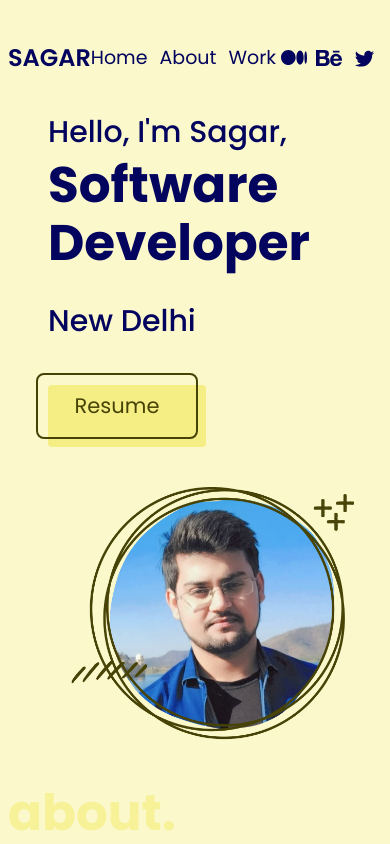
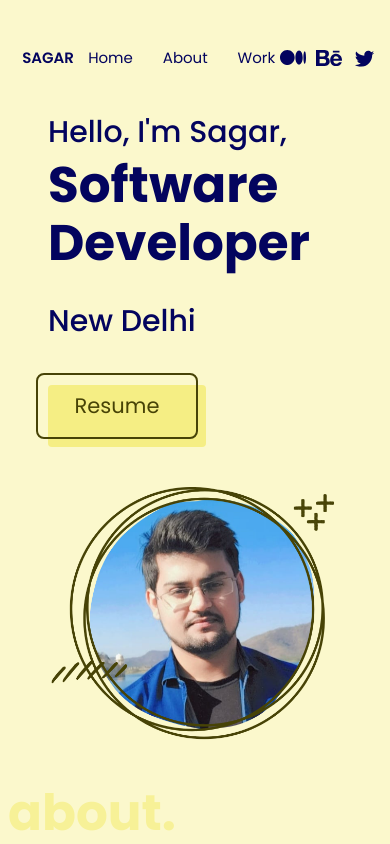
Before and after one commit to sagarMishra15/My-Portfolio, a React (Vite) app: page / in a window 390 px wide. Shown: the top 844 px of the page. Built offline with nearby package versions, Linux system fonts and the light colour scheme.

Commit message:
fixed visit button and bugs

```diff
--- a/src/components/Home.jsx
+++ b/src/components/Home.jsx
@@ -7,7 +7,7 @@ export const Home = () => {
       sx={{
         // border: "1px solid red",
         mx: { xs: 5, sm: 10, lg: 19 },
-        mb: { xs: 5, sm: 10, lg:19 },
+        mb: { xs: 5, sm: 10, lg: 19 },
       }}
     >
       <Grid container>
@@ -114,7 +114,11 @@ export const Home = () => {
           <img
             src={home}
             alt="Home Image"
-            style={{ maxWidth: "100%", height: "auto", paddingLeft: 20 }}
+            style={{
+              maxWidth: "100%",
+              height: "auto",
+              paddingLeft: { xs: 0, md: 20 },
+            }}
           />
         </Grid>
       </Grid>
--- a/src/components/Navbar.jsx
+++ b/src/components/Navbar.jsx
@@ -29,7 +29,7 @@ export const Navbar = () => {
           sx={{
             color: "#03045E",
             fontWeight: 600,
-            fontSize: 24,
+            fontSize: { xs: 15, md: 24 },
           }}
         >
           SAGAR
@@ -49,7 +49,7 @@ export const Navbar = () => {
         <Typography
           sx={{
             // fontWeight: 200,
-            fontSize: 19,
+            fontSize: { xs: 15, md: 19 },
             cursor: "pointer",
             color: "#03045E",
           }}
@@ -60,7 +60,7 @@ export const Navbar = () => {
         <Typography
           sx={{
             // fontWeight: 200,
-            fontSize: 19,
+            fontSize: { xs: 15, md: 19 },
             cursor: "pointer",
             color: "#03045E",
           }}
@@ -71,7 +71,7 @@ export const Navbar = () => {
         <Typography
           sx={{
             // fontWeight: 200,
-            fontSize: 19,
+            fontSize: { xs: 15, md: 19 },
             cursor: "pointer",
             color: "#03045E",
           }}
@@ -88,6 +88,7 @@ export const Navbar = () => {
           flexDirection: "row",
           justifyContent: "space-around",
           alignItems: "center",
+          // opacity:{xs:0,md:100}
         }}
       >
         <img
--- a/src/components/Work.jsx
+++ b/src/components/Work.jsx
@@ -258,7 +258,7 @@ export const Work = () => {
               height: 49,
               marginTop: 1,
               mb: 1,
-              ml: 3,
+              ml: { xs: 0, sm:3, md: 3 },
               border: "2px solid #2864EA",
               color: "#fff",
               bgcolor: "#2864EA",
```
